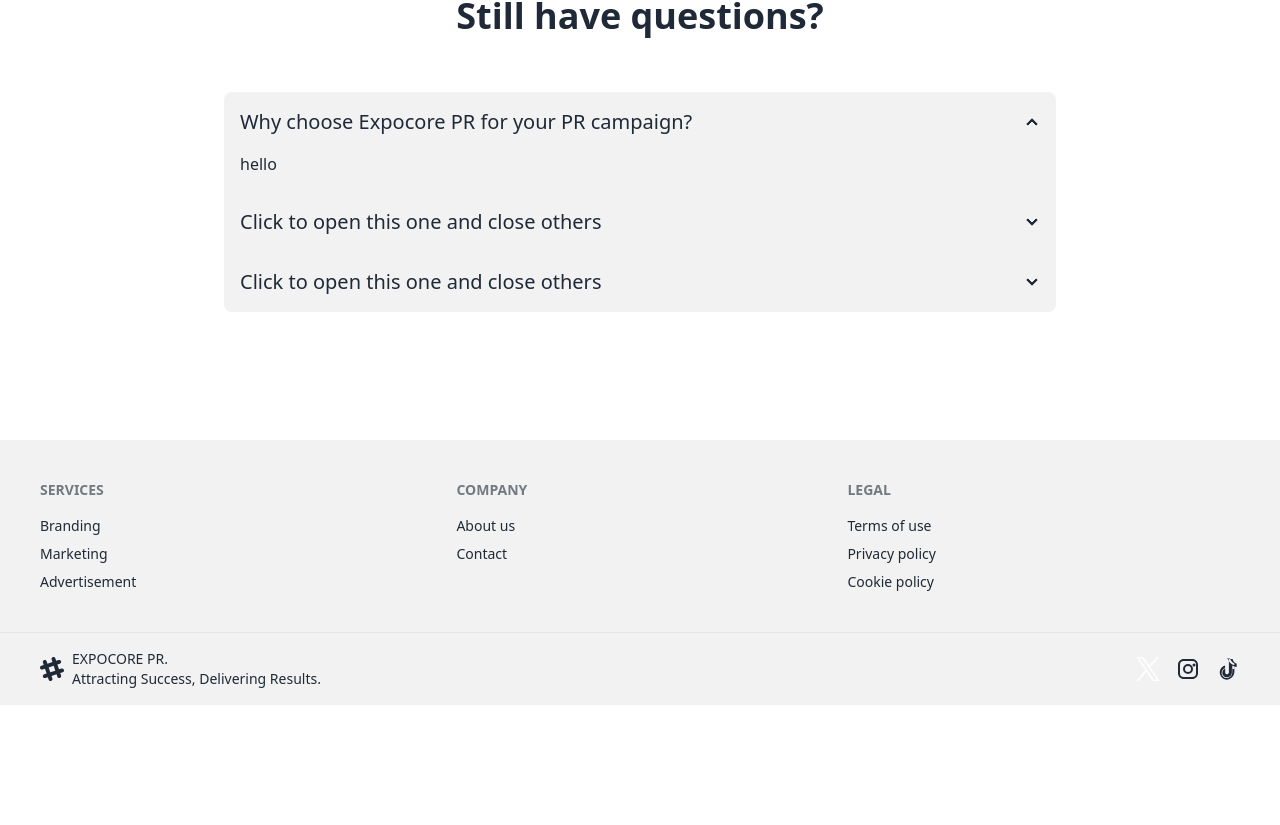
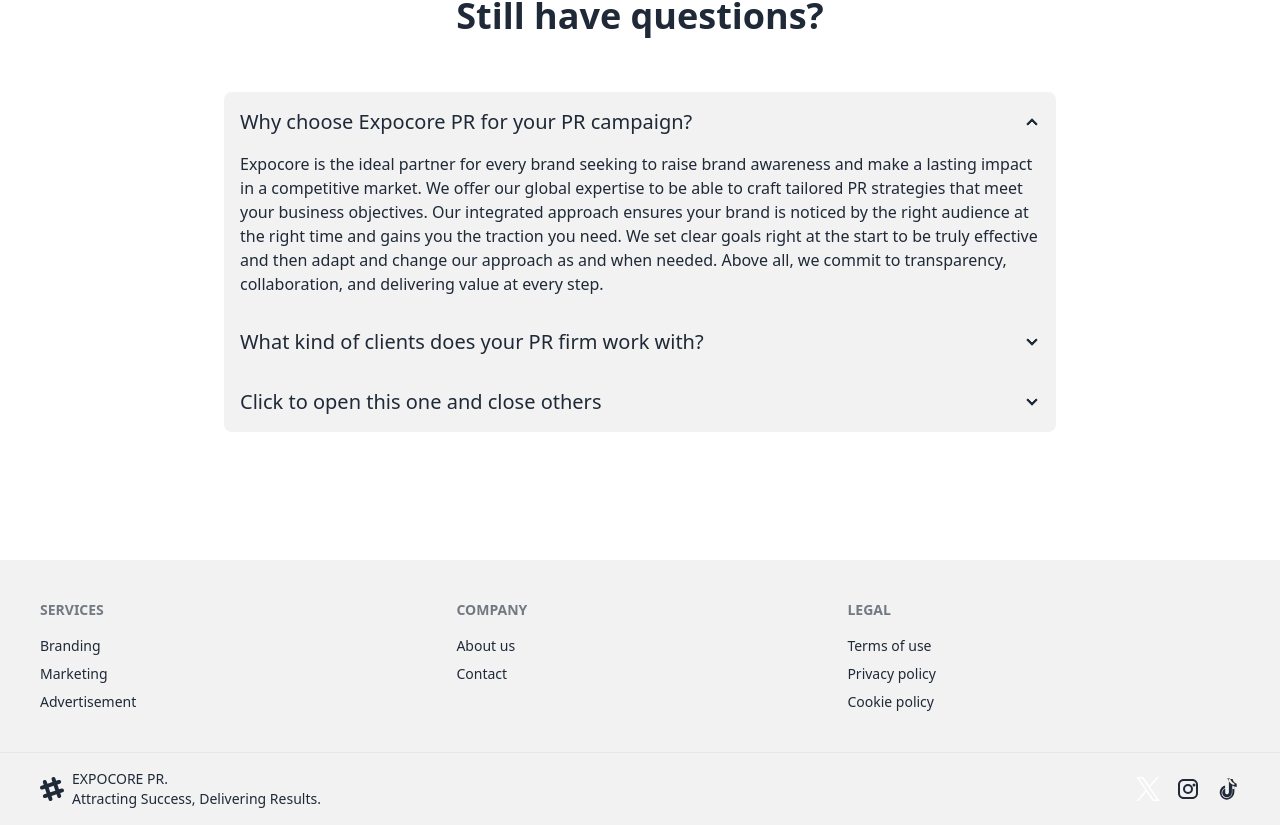
Before and after one commit to Edmondakwasi/expocore_pr, a React (Vite) app in the folder EPCPR/: page / in a window 1280 px wide. Shown: the part 5260-6085 px from the top of the page. Before the commit the page ends 5965 px from the top, so only its background shows below. Built offline with nearby package versions, Linux system fonts and the light colour scheme.

Commit message:
added second faq

```diff
--- a/EPCPR/src/components/Faq.jsx
+++ b/EPCPR/src/components/Faq.jsx
@@ -9,14 +9,14 @@ const Faq = () => {
   <input type="radio" name="my-accordion-2" defaultChecked />
   <div className="collapse-title text-xl font-medium">Why choose Expocore PR for your PR campaign?</div>
   <div className="collapse-content">
-    <p>hello</p>
+    <p>Expocore is the ideal partner for every brand seeking to raise brand awareness and make a lasting impact in a competitive market. We offer our global expertise to be able to craft tailored PR strategies that meet your business objectives. Our integrated approach ensures your brand is noticed by the right audience at the right time and gains you the traction you need. We set clear goals right at the start to be truly effective and then adapt and change our approach as and when needed. Above all, we commit to transparency, collaboration, and delivering value at every step.</p>
   </div>
 </div>
 <div className="collapse collapse-arrow bg-base-200">
   <input type="radio" name="my-accordion-2" />
-  <div className="collapse-title text-xl font-medium">Click to open this one and close others</div>
+  <div className="collapse-title text-xl font-medium">What kind of clients does your PR firm work with?</div>
   <div className="collapse-content">
-    <p>hello</p>
+    <p>Expocore PR mostly focuses on brands or companies that struggles with brand awareness. We have experience cooperating with organizations of every vertical, including Food Brands, Tech Brands, Clothing Brands, Beverages, and many others. Whether you are a company ready to make your mark or a Brand looking to cement your market presence, our team has the skills and expertise to deliver you results. We have worked with clients of all sizes, ensuring that each campaign is strategically aligned with the unique goals of every client.</p>
   </div>
 </div>
 <div className="collapse collapse-arrow bg-base-200">
```
